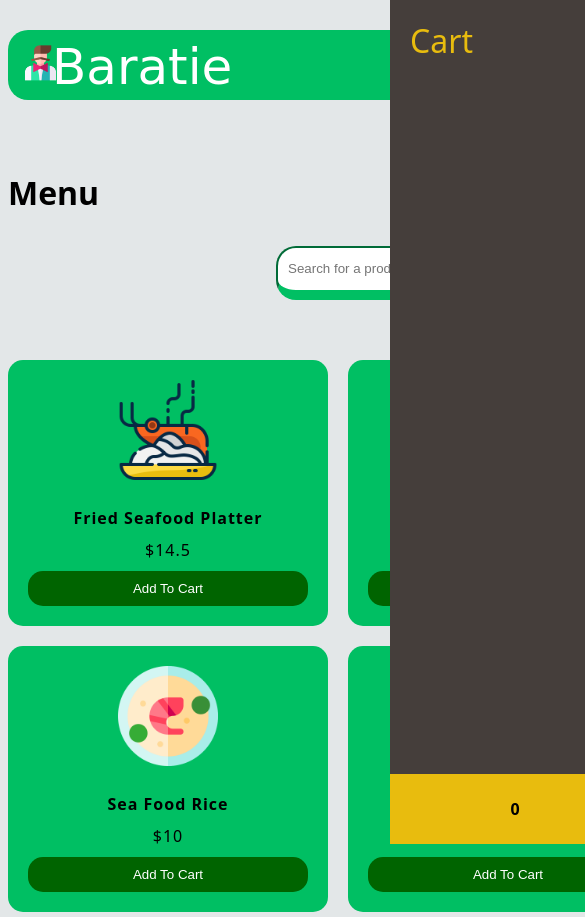
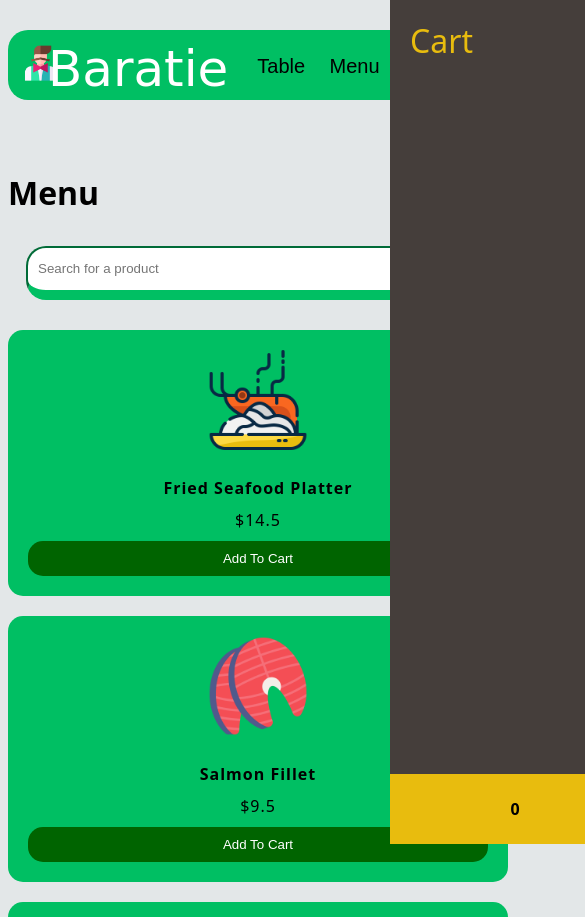
Before and after one commit to kaimin134/Baratie, a plain HTML site: page order/index.html in a window 390 px wide. Shown: the top 917 px of the page, 585 px wide, since content can reach past the window. Drawn offline with Linux system fonts and the light colour scheme.

Commit message:
design for mobile version

```diff
--- a/order/style.css
+++ b/order/style.css
@@ -213,3 +213,34 @@ header .shopping span {
 .listCart .count {
   margin: 0 10px;
 }
+
+@media only screen and (max-width: 600px) {
+  nav {
+    width: 500px;
+  }
+
+  a {
+    padding: 10px; /* Reduce padding for smaller screens */
+    top: 20px; /* Adjust top spacing */
+    font-size: 20px; /* Adjust font size for mobile */
+  }
+
+  .nav-links {
+    padding: 5px;
+  }
+
+  header {
+    display: flex;
+    justify-content: space-between;
+    margin-top: 50px;
+  }
+
+  .container {
+    width: 500px;
+  }
+
+  .list {
+    grid-template-columns: 1fr; /* Single column for mobile */
+    margin-top: 20px; /* Adjust top margin */
+  }
+}
```
